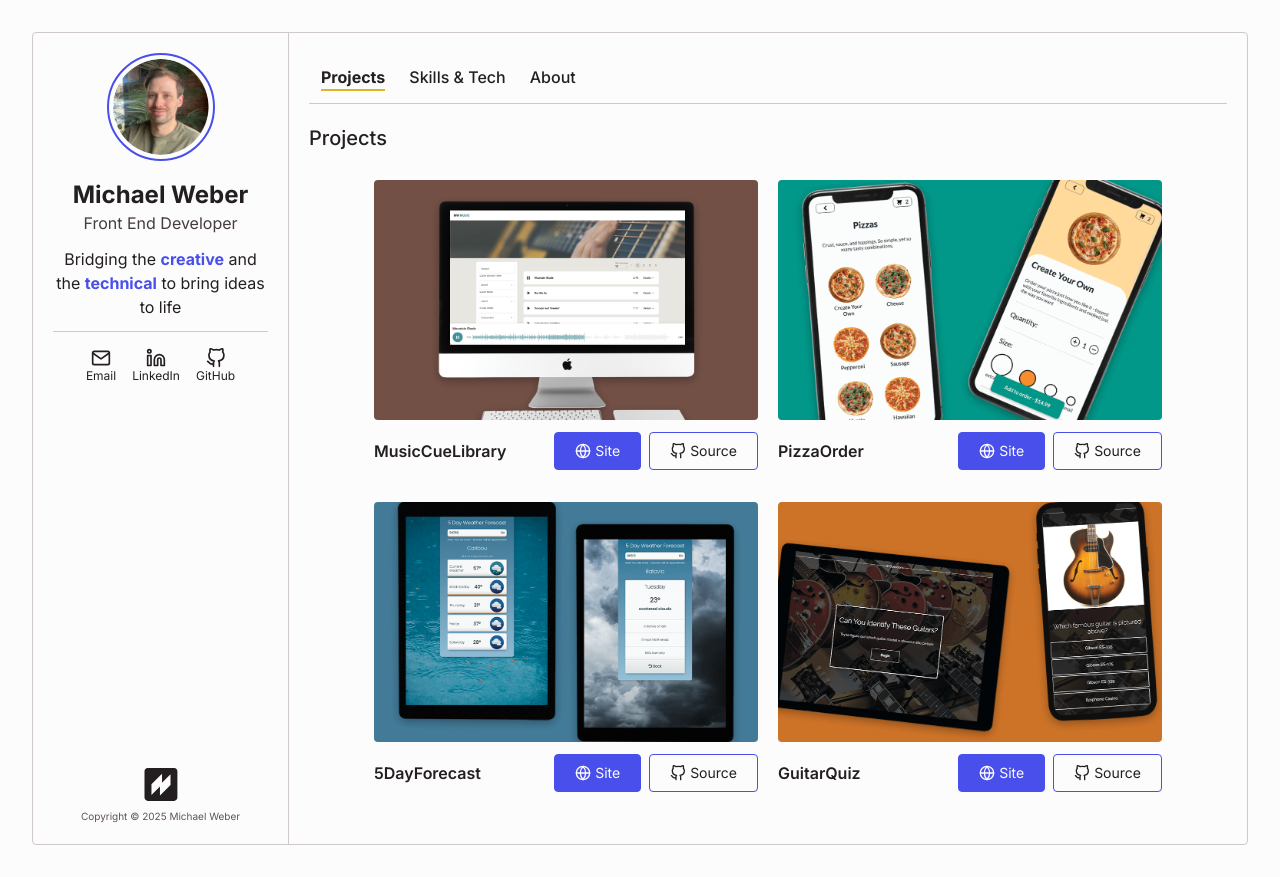
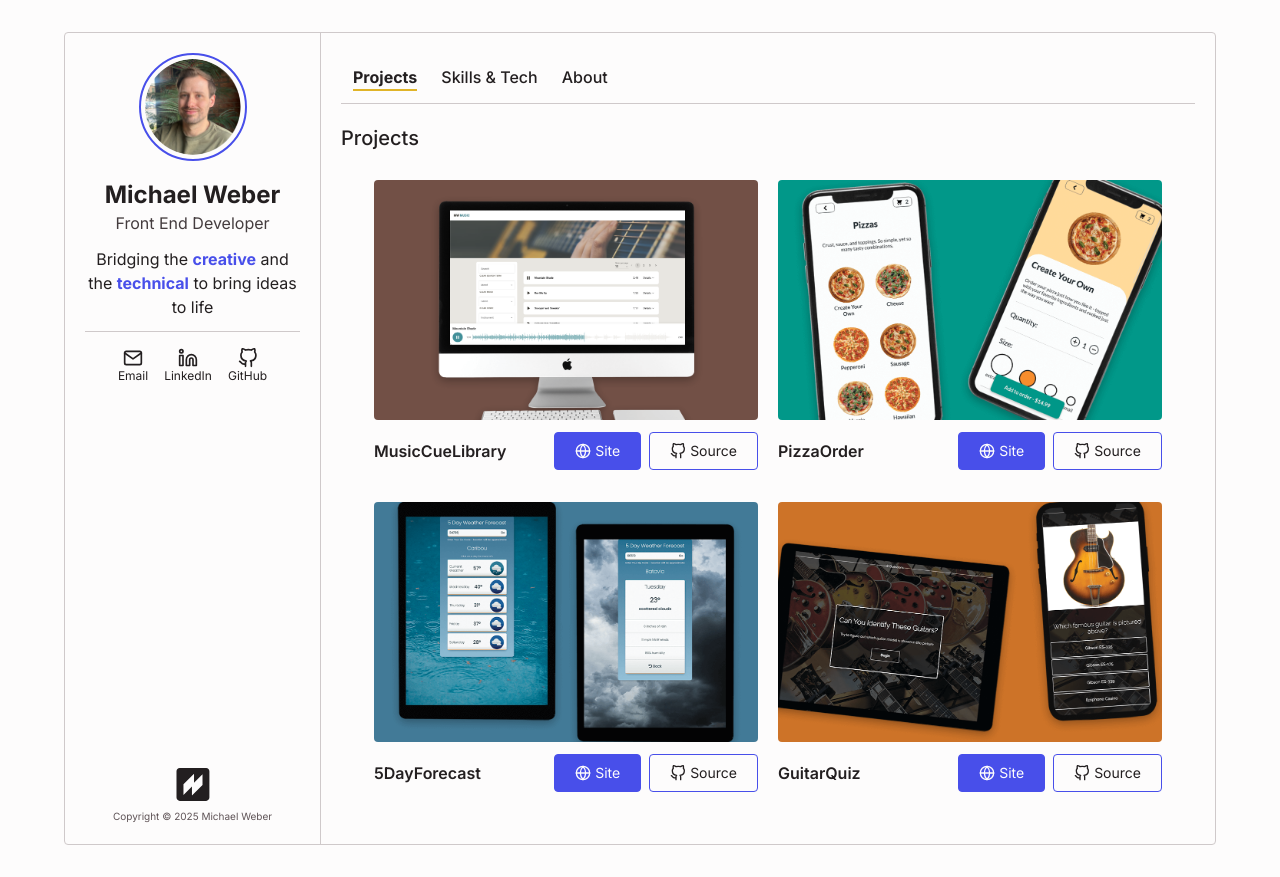
Before and after one commit to MichaelScottWeber/dev-portfolio-2025, a React (Vite) app: page / in a window 1280 px wide. Built offline with nearby package versions, Linux system fonts and the light colour scheme.

Commit message:
Adjusts main page container

```diff
--- a/src/App.tsx
+++ b/src/App.tsx
@@ -4,8 +4,8 @@ import MainContent from './components/MainContent';
 
 function App() {
   return (
-    <main className='p-4 sm:p-6 md:p-8 flex min-h-screen bg-white w-screen font-display'>
-      <div className='border-0 md:border border-gray-300 flex flex-col md:flex-row rounded w-full'>
+    <main className='p-4 sm:p-6 md:p-8 flex min-h-screen bg-white w-screen font-display flex justify-center'>
+      <div className='border-0 md:border border-gray-300 flex flex-col md:flex-row rounded w-full max-w-6xl'>
         <Sidebar />
         <MainContent />
       </div>
```
